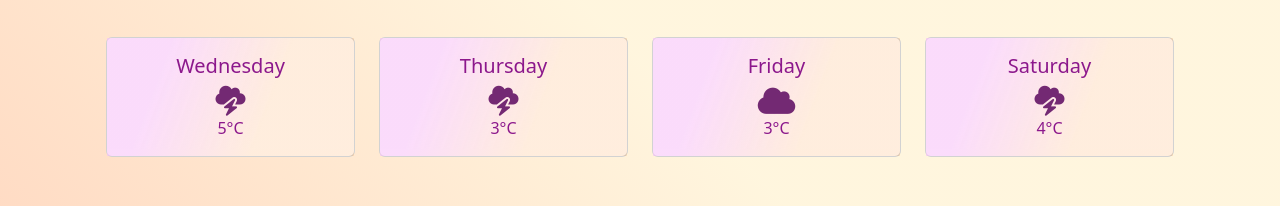
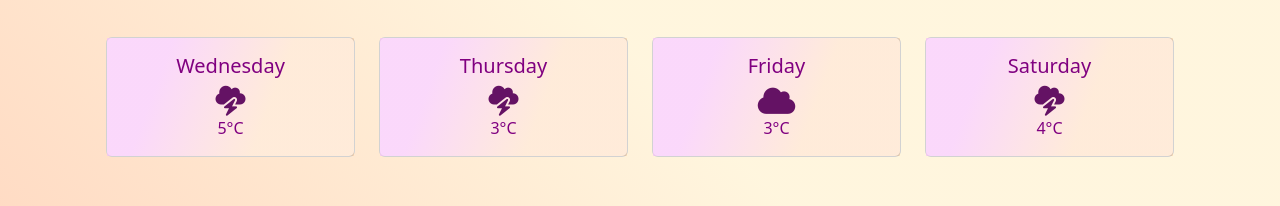
Before and after one commit to naragoncalves/weather-app-shecodes, a website built with Parcel: page index.html in a window 1280 px wide. Shown: the part 360-566 px from the top of the page. Built offline with nearby package versions, Linux system fonts and the light colour scheme.

Commit message:
changed style.css

```diff
--- a/src/styles.css
+++ b/src/styles.css
@@ -98,7 +98,6 @@ div {
     rgba(248, 196, 249, 0.66) 22.8%,
     rgba(253, 122, 4, 0.15) 64.6%
   );
-  opacity: 90%;
 }
 
 .temperature {
```
